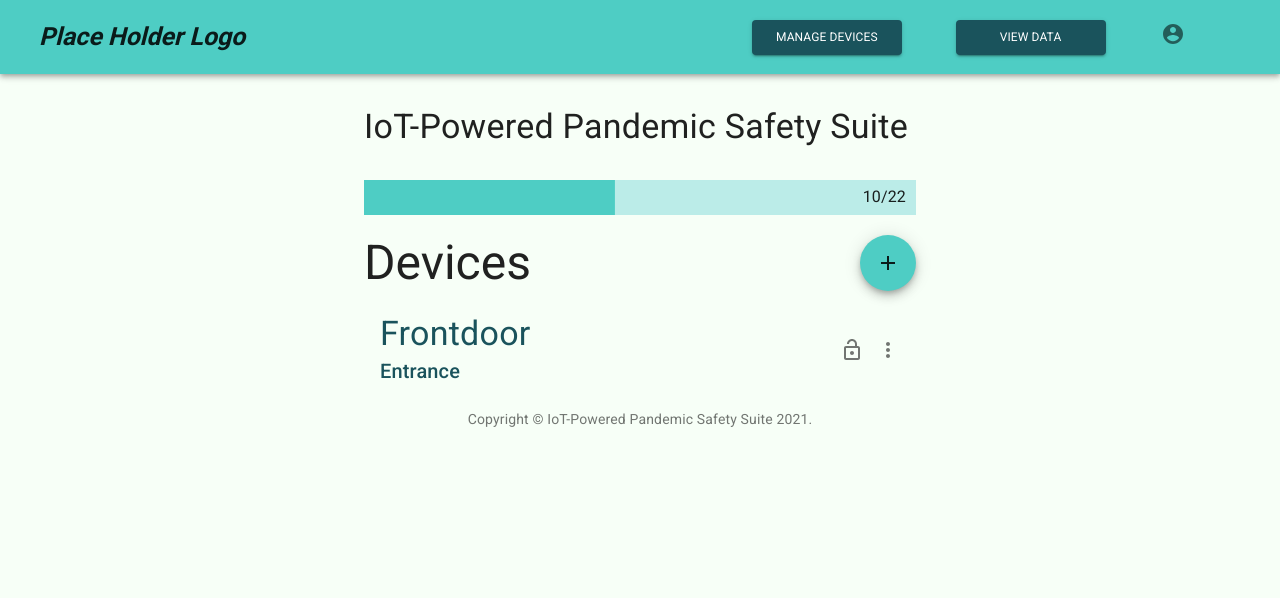
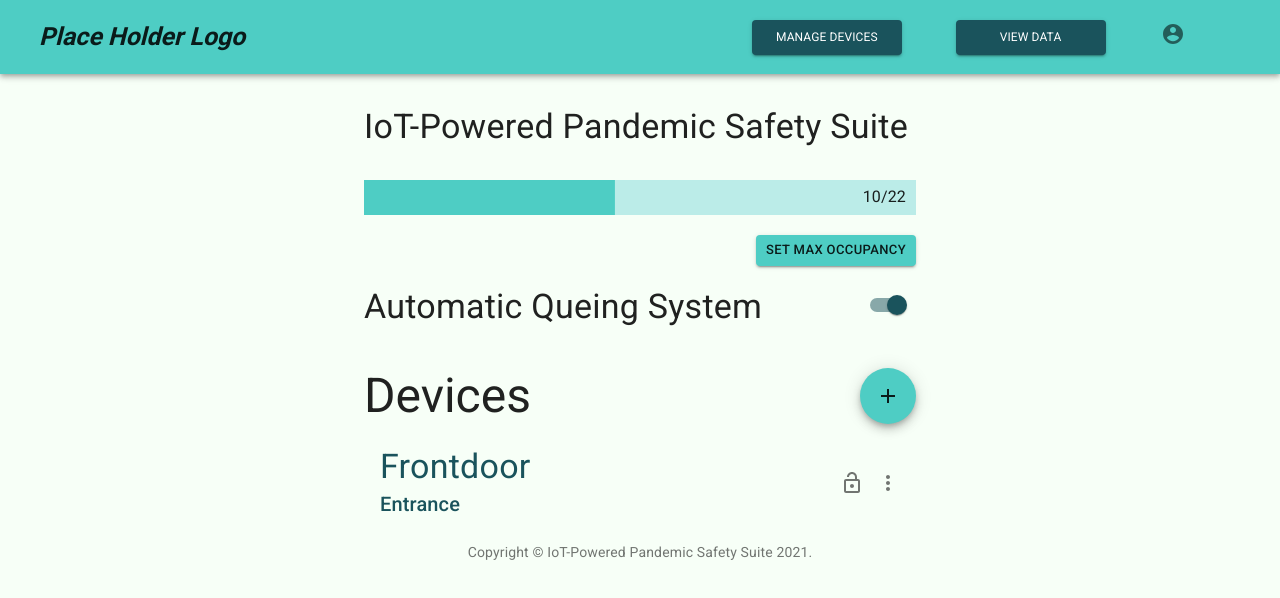
Before and after one commit to SWENG-Group-9/Frontend, a React (Create React App) app: page / in a window 1280 px wide. Shown: the top 598 px of the page. Built offline with nearby package versions, Linux system fonts and the light colour scheme.

Commit message:
Features for implementing queueing policy added
Button added to implement queueing system and to set the maximum occupancy

```diff
--- a/src/App.js
+++ b/src/App.js
@@ -6,6 +6,7 @@ import Link from "@material-ui/core/Link";
 import DevicesTable from "./DevicesTable";
 import { withStyles } from "@material-ui/core/styles";
 import CapacityBar from "./CapacityBar";
+import ImplementQueingPolicy from "./ImplementQueueingPolicy"
 import LinearProgress from "@material-ui/core/LinearProgress";
 import HeadBar from "./HeadBar"
 
@@ -31,8 +32,10 @@ export default function App() {
             IoT-Powered Pandemic Safety Suite
           </Typography>
           <br />
-          <CapacityBar value={10} max={22} />
-          <br />
+          <CapacityBar value={10} max={22} /><br/>
+          <ImplementQueingPolicy />
+          <br/>
+          <br/>
           <DevicesTable />
           <Copyright />
         </Box>
--- /dev/null
+++ b/src/ImplementQueueingPolicy.js
@@ -0,0 +1,106 @@
+import React from "react";
+import Button from "@material-ui/core/Button";
+import Dialog from "@material-ui/core/Dialog";
+import DialogActions from "@material-ui/core/DialogActions";
+import DialogContent from "@material-ui/core/DialogContent";
+import DialogContentText from "@material-ui/core/DialogContentText";
+import DialogTitle from "@material-ui/core/DialogTitle";
+import { makeStyles } from "@material-ui/core/styles";
+import TextField from "@material-ui/core/TextField";
+import Box from "@material-ui/core/Box";
+import Switch from '@material-ui/core/Switch';
+import Typography from "@material-ui/core/Typography";
+
+
+const useStyles = makeStyles((theme) => ({
+  root: {
+    width: "100%",
+    backgroundColor: theme.palette.background,
+  },
+}));
+
+
+export default function ImplementQueingPolicy() {
+  const [IQPOpen, setIQPOpen] = React.useState(false);
+  const [state, setState] = React.useState({
+    checkedA: true,
+    checkedB: true,
+  });
+
+  const handleChange = (event) => {
+    setState({ ...state, [event.target.name]: event.target.checked });
+  };
+
+  const handleIQPOpen = () => {
+    setIQPOpen(true);
+  };
+
+  const handleIQPClose = () => {
+    setIQPOpen(false);
+  };
+
+  return (
+    <>
+    <Box textAlign="right">
+        <Button
+          variant="contained"
+          onClick={handleIQPOpen}
+          color="primary"
+          size="small"
+        >
+          Set Max Occupancy
+        </Button>
+      </Box>
+      <br/>
+    <Box display="flex">
+        <Box flexGrow={1}>
+          <Typography variant="h4" component="h3">
+            Automatic Queing System
+          </Typography>
+        </Box>
+        <Box>
+        <Switch
+        checked={state.checkedA}
+        onChange={handleChange}
+        name="checkedA"
+        inputProps={{ 'aria-label': 'secondary checkbox' }}
+      />
+        </Box>
+      </Box>
+
+      <Dialog
+        open={IQPOpen}
+        onClose={handleIQPClose}
+        aria-labelledby="form-IQP-title"
+      >
+        <DialogTitle id="form-IQP-title">
+          Set Max Occupancy
+        </DialogTitle>
+        <DialogContent>
+          <DialogContentText>
+            What is the maximum number of building occupants allowed on
+            premises?
+          </DialogContentText>
+          <br />
+          <TextField
+            id="outlined-number"
+            label="Max Occupants"
+            type="number"
+            InputLabelProps={{
+              shrink: true,
+            }}
+            variant="outlined"
+          />
+        </DialogContent>
+        <DialogActions>
+          <Button onClick={handleIQPClose} color="primary">
+            Cancel
+          </Button>
+          <Button onClick={handleIQPClose} color="primary" variant="outlined">
+            Implement
+          </Button>
+        </DialogActions>
+      </Dialog>
+    </>
+  );
+}
```
